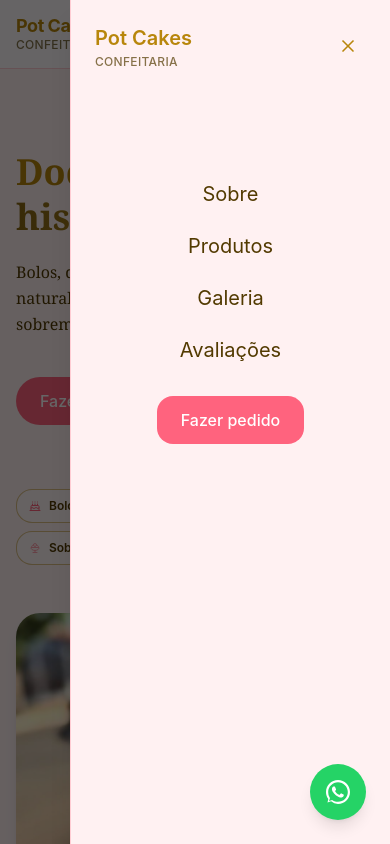
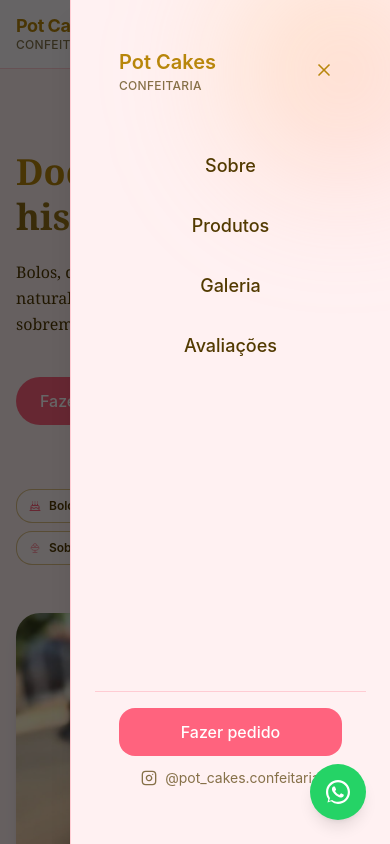
Before and after one commit to agripe049/potCakes, a React (Vite) app: page / in a window 390 px wide. Both pictures are taken after a click on the button 356 px from the left and 34 px from the top of the page. Shown: the top 844 px of the page. Built offline with nearby package versions, Linux system fonts and the light colour scheme.

Commit message:
Desenvolvendo e ajustando no menu mobile. Melhorando um pouco a estrutura, as cores, acrescentando hoverzinho

```diff
--- a/src/App.jsx
+++ b/src/App.jsx
@@ -28,8 +28,19 @@ const navLinks = [
   { href: '#produtos', label: 'Produtos' },
   { href: '#galeria', label: 'Galeria' },
   { href: '#avaliacoes', label: 'Avaliações' }
+];
 
-];
+const listVariants = {
+  hidden: {},
+  visible: {
+    transition: { staggerChildren: 0.08, delayChildren: 0.2 },
+  },
+};
+
+const itemVariants = {
+  hidden: { opacity: 0, x: 24 },
+  visible: { opacity: 1, x: 0, transition: { duration: 0.35, ease: 'easeOut' } },
+}
 
 function App() {
   const [open, setOpen] = useState(false);
@@ -72,6 +83,8 @@ function App() {
         </div>
       </header>
 
+
+
       <AnimatePresence>
         {open && (
           <div className='md:hidden fixed inset-0 z-50'>
@@ -89,11 +102,13 @@ function App() {
               initial={{ x: '100%' }}
               animate={{ x: 0 }}
               exit={{ x: '100%' }}
-              transition={{ duration: 0.3, ease: 'easeOut' }}
-              className='fixed right-0 top-0 h-full w-80 bg-rose-50 border-l border-rose-200 p-6 shadow-xl flex flex-col'
+              transition={{ duration: 0.35, ease: 'easeOut' }}
+              className='fixed right-0 top-0 h-full w-80 bg-rose-50 border-l border-rose-200 p-6 shadow-xl flex flex-col overflow-hidden'
             >
 
-              <div className='flex items-center justify-between mb-6'>
+              <div className='absolute -top-10 -right-16 size-56 rounded-full bg-gradient-to-br from-[#fcc53a]/30 to-rose-300/30 blur-3xl pointer-events-none' />
+
+              <div className='relative p-6 flex items-center justify-between'>
                 <a href="#" onClick={() => setOpen(false)} className='flex flex-col items-start gap-0'>
                   <span className='font-semibold text-[#b8860b] text-xl'>
                     Pot Cakes
@@ -102,39 +117,63 @@ function App() {
                     Confeitaria
                   </span>
                 </a>
-                <button className='p-2 rounded-lg transition-colors duration-300' onClick={() => setOpen(false)}>
+                <motion.button
+                  whileTap={{ scale: 0.85, rotate: 90 }}
+                  className='p-2 rounded-lg transition-colors duration-300'
+                  onClick={() => setOpen(false)}
+                >
                   <X className='size-5' />
-                </button>
+                </motion.button>
               </div>
 
-              <div className='flex flex-col gap-6 items-center mt-22'>
+
+              <motion.div
+                variants={listVariants}
+                initial='hidden'
+                animate='visible'
+                className='relative flex-1 flex flex-col gap-2 px-6 mt-6 items-center'
+              >
                 {navLinks.map((l) => (
-                  <a
+                  <motion.a
                     key={l.href}
                     href={l.href}
-                    className='relative text-[#523a00] hover:text-[#b8860b] text-xl transition-colors duration-300 group w-fit'
+                    variants={itemVariants}
+                    className='flex items-center rounded-2xl px-3 py-3 text-[#523a00] text-lg font-medium active:bg-white/60 transition-colors'
                     onClick={() => setOpen(false)}
                   >
                     {l.label}
-                    <span className='absolute -bottom-1 left-0 w-0 h-0.5 bg-[#b8860b] transition-all duration-300 group-hover:w-full rounded-full' />
-                  </a>
+                  </motion.a>
                 ))}
+              </motion.div>
+
+              <div className='relative px-6 pb-8 pt-4 border-t border-rose-200 flex flex-col gap-3'>
 
                 <a
                   href="https://wa.me/5544984645033"
                   target="_blank"
                   rel="noopener noreferrer"
-                  className='mt-2 inline-flex items-center justify-center rounded-2xl text-white bg-rose-400 px-6 py-3 font-medium hover:bg-rose-500 transition-all duration-300 cursor-pointer'>
+                  className='inline-flex items-center justify-center gap-2 rounded-2xl text-white bg-rose-400 px-6 py-3 font-medium hover:bg-rose-500 active:scale-95 transition-all'>
                   Fazer pedido
+                </a>
+                <a
+                  href="https://www.instagram.com/pot_cakes.confeitaria?igsh=ZTZnZ256bGQwMXc2"
+                  target="_blank"
+                  rel="noopener noreferrer"
+                  className='inline-flex items-center justify-center gap-2 text-sm text-[#523a00]/70'
+                >
+                  <LuInstagram className='size-4' />
+                  @pot_cakes.confeitaria
                 </a>
               </div>
             </motion.div>
           </div>
         )}
-      </AnimatePresence>
+      </AnimatePresence >
+
+
 
       {/* Heroo */}
-      <section className='relative overflow-hidden' >
+      < section className='relative overflow-hidden' >
         <div className='mx-auto max-w-6xl px-4 py-20 relative flex flex-col md:flex-row items-center gap-12'>
 
           <div className='flex-1 max-w-xl order-1'>
@@ -235,12 +274,12 @@ function App() {
           </motion.div>
 
         </div>
-      </section>
+      </section >
 
 
 
       {/* Sobre */}
-      <section id='sobre' className='py-30 mt-15 bg-amber-50' >
+      < section id='sobre' className='py-30 mt-15 bg-amber-50' >
         <div className='mx-auto max-w-6xl px-4 flex flex-col md:flex-row items-center gap-12'>
           <motion.div
             initial={{ opacity: 0, x: -40 }}
@@ -302,12 +341,12 @@ function App() {
           </motion.div>
         </div>
 
-      </section>
+      </section >
 
 
 
       {/*Produtos */}
-      <section id='produtos' className='py-20 bg-rose-50'>
+      < section id='produtos' className='py-20 bg-rose-50' >
         <div className='mx-auto max-w-6xl px-4'>
           <motion.div
             initial={{ opacity: 0, y: 20 }}
@@ -395,11 +434,11 @@ function App() {
             ))}
           </div>
         </div>
-      </section>
+      </section >
 
 
       {/*Galeria */}
-      <section id='galeria' className='py-20 bg-white'>
+      < section id='galeria' className='py-20 bg-white' >
         <div className="mx-auto max-w-6xl px-4">
           <motion.div
             initial={{ opacity: 0, y: 20 }}
@@ -497,10 +536,10 @@ function App() {
             </motion.div>
           </div>
         </div>
-      </section>
+      </section >
 
       {/* Avaliações */}
-      <section id='avaliacoes' className='py-20 bg-rose-50'>
+      < section id='avaliacoes' className='py-20 bg-rose-50' >
         <div className='mx-auto max-w-6xl px-4'>
           <motion.div
             initial={{ opacity: 0, y: 20 }}
@@ -589,10 +628,10 @@ function App() {
 
           </div>
         </div>
-      </section>
+      </section >
 
       {/* CTA Whats */}
-      <section className='py-20 bg-gradient-to-br from-[#8b6914] to-[#523a00] text-center'>
+      < section className='py-20 bg-gradient-to-br from-[#8b6914] to-[#523a00] text-center' >
         <div className='mx-auto max-w-2xl px-4'>
           <motion.div
             initial={{ opacity: 0, y: 20 }}
@@ -626,10 +665,10 @@ function App() {
             </a>
           </motion.div>
         </div>
-      </section>
+      </section >
 
       {/* Footer */}
-      <footer className='bg-[#523a00] text-white/80 pt-16 pb-8'>
+      < footer className='bg-[#523a00] text-white/80 pt-16 pb-8' >
         <div className='mx-auto max-w-6xl px-4'>
           <div className='grid grid-cols-1 md:grid-cols-3 gap-10'>
 
@@ -698,7 +737,7 @@ function App() {
             <p>&copy; {new Date().getFullYear()} Pot Cakes Confeitaria - Todos os direitos reservados</p>
           </div>
         </div>
-      </footer>
+      </footer >
       <a
         href="https://wa.me/5544984645033"
         target="_blank"
--- a/src/index.css
+++ b/src/index.css
@@ -9,6 +9,7 @@ html,
 body,
 #root {
   height: 100%;
+  scroll-behavior: smooth;
 }
 
 body {
```
